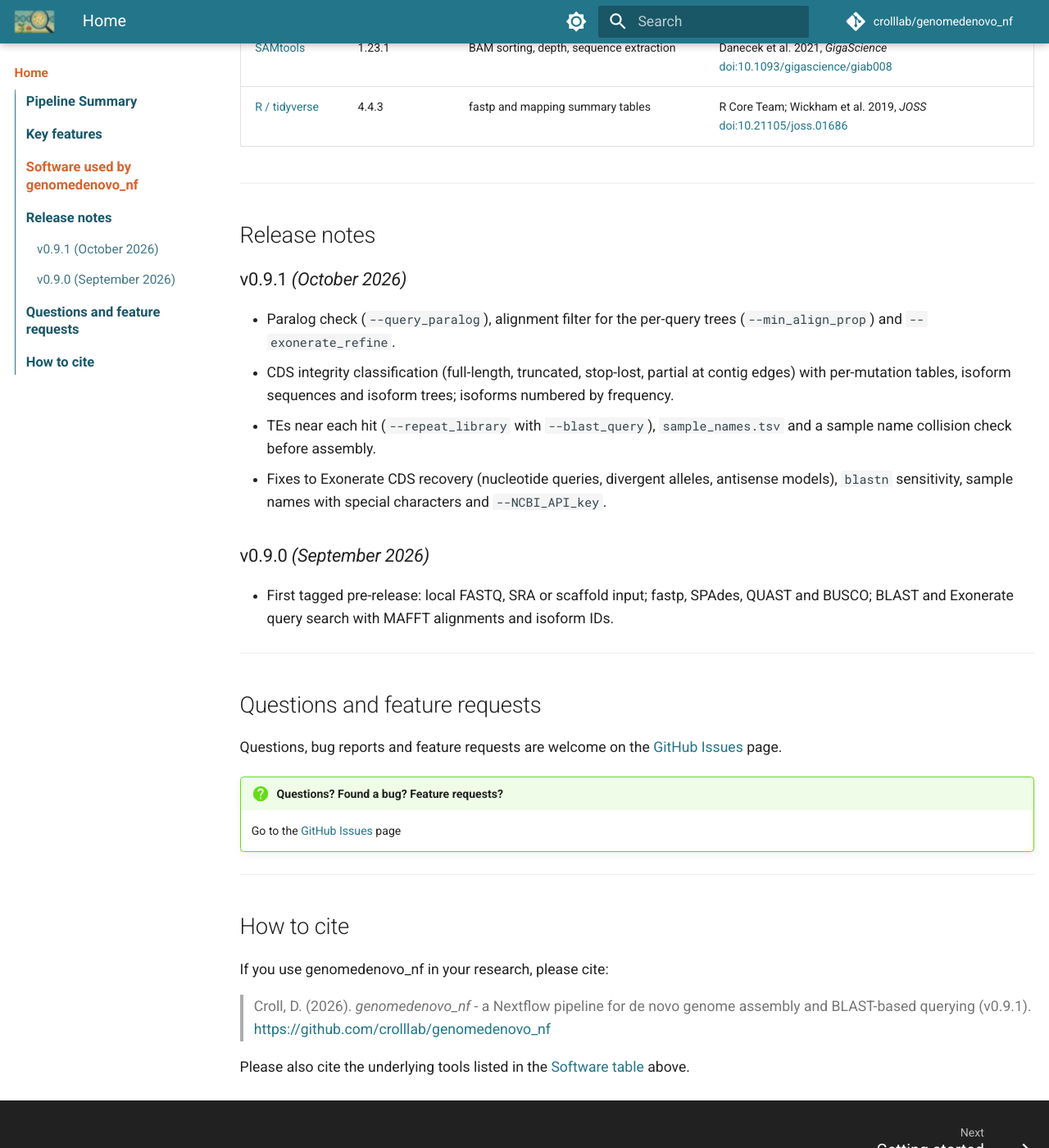
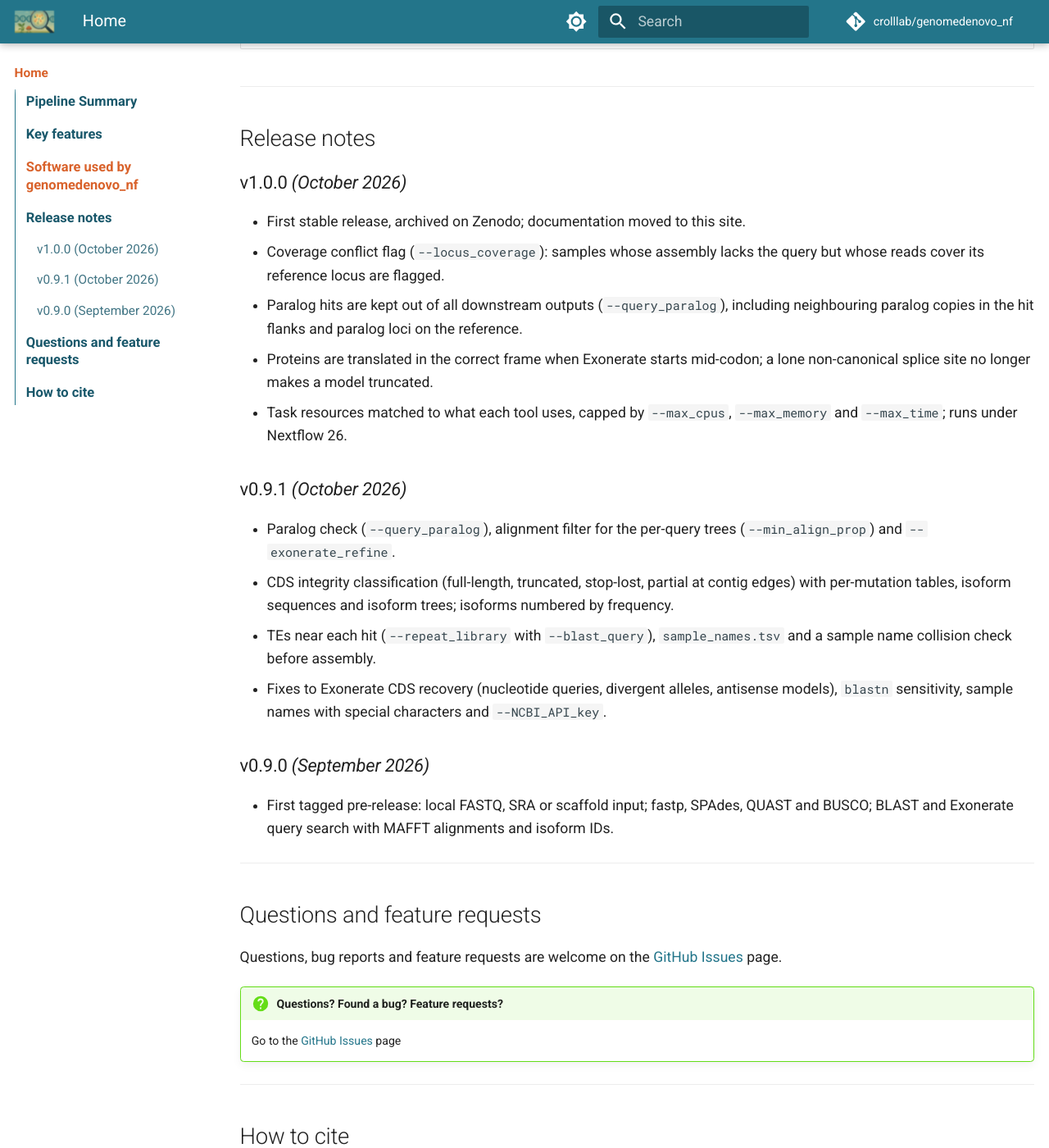
Before and after one commit to crolllab/genomedenovo_nf, an MkDocs documentation site: the page built from docs/index.md, in a window 1280 px wide and 1400 px high, scrolled down 4677 px. Shown: the whole window at 82% size. Built offline with MkDocs 1.6.1 and Material for MkDocs 9.7.7, drawn with Linux system fonts in a browser that asks for light colours; comment, search, counter and statistics services are not loaded; the version menu is left out; some of the changed text lies outside the part shown.

```diff
--- a/docs/index.md
+++ b/docs/index.md
@@ -5,9 +5,6 @@
 Optional modules add a BUSCO species tree, a paralog check of the hits, read coverage at the query locus of a reference genome, and the transposable elements next to each hit. Please report any issues or share feature requests on the [GitHub Issues](https://github.com/crolllab/genomedenovo_nf/issues) page.
 
 The pipeline is designed to run both on HPC clusters via SLURM or on single machines, and uses [Singularity](https://sylabs.io/singularity/) containers so all software dependencies are reproducible and portable. Every sample is assembled and searched independently, so large panels of genomes are processed in parallel.
-
-!!! warning "Pre-release"
-    genomedenovo_nf is functional but not yet fully tested. Check the [Changelog](changelog.md) for recent fixes.
 
 [Get started :octicons-rocket-16:](getting-started.md){ .md-button .md-button--primary }
 [View on GitHub :octicons-mark-github-16:](https://github.com/crolllab/genomedenovo_nf){ .md-button }
@@ -161,6 +158,14 @@ Please cite the underlying tools if you use them through this pipeline.
 
 ## Release notes
 
+### v1.0.0 *(October 2026)*
+
+- First stable release, archived on Zenodo; documentation moved to this site.
+- Coverage conflict flag (`--locus_coverage`): samples whose assembly lacks the query but whose reads cover its reference locus are flagged.
+- Paralog hits are kept out of all downstream outputs (`--query_paralog`), including neighbouring paralog copies in the hit flanks and paralog loci on the reference.
+- Proteins are translated in the correct frame when Exonerate starts mid-codon; a lone non-canonical splice site no longer makes a model truncated.
+- Task resources matched to what each tool uses, capped by `--max_cpus`, `--max_memory` and `--max_time`; runs under Nextflow 26.
+
 ### v0.9.1 *(October 2026)*
 
 - Paralog check (`--query_paralog`), alignment filter for the per-query trees (`--min_align_prop`) and `--exonerate_refine`.
@@ -187,7 +192,7 @@ Questions, bug reports and feature requests are welcome on the [GitHub Issues](h
 
 If you use genomedenovo_nf in your research, please cite:
 
-> Croll, D. (2026). _genomedenovo_nf_ - a Nextflow pipeline for de novo genome assembly and BLAST-based querying (v0.9.1). [https://github.com/crolllab/genomedenovo_nf](https://github.com/crolllab/genomedenovo_nf)
+> Croll, D. (2026). _genomedenovo_nf_ - a Nextflow pipeline for de novo genome assembly and BLAST-based querying (v1.0.0). [https://github.com/crolllab/genomedenovo_nf](https://github.com/crolllab/genomedenovo_nf)
 
 <!-- Replace the GitHub link with the Zenodo DOI and add its badge once the first release has been archived (see RELEASE.md). -->
 
```
Also changed, not shown: README.md (+0 -2 lines), RELEASE.md (+3 -4 lines), docs/changelog.md (+5 -1 lines), 2 other files.
